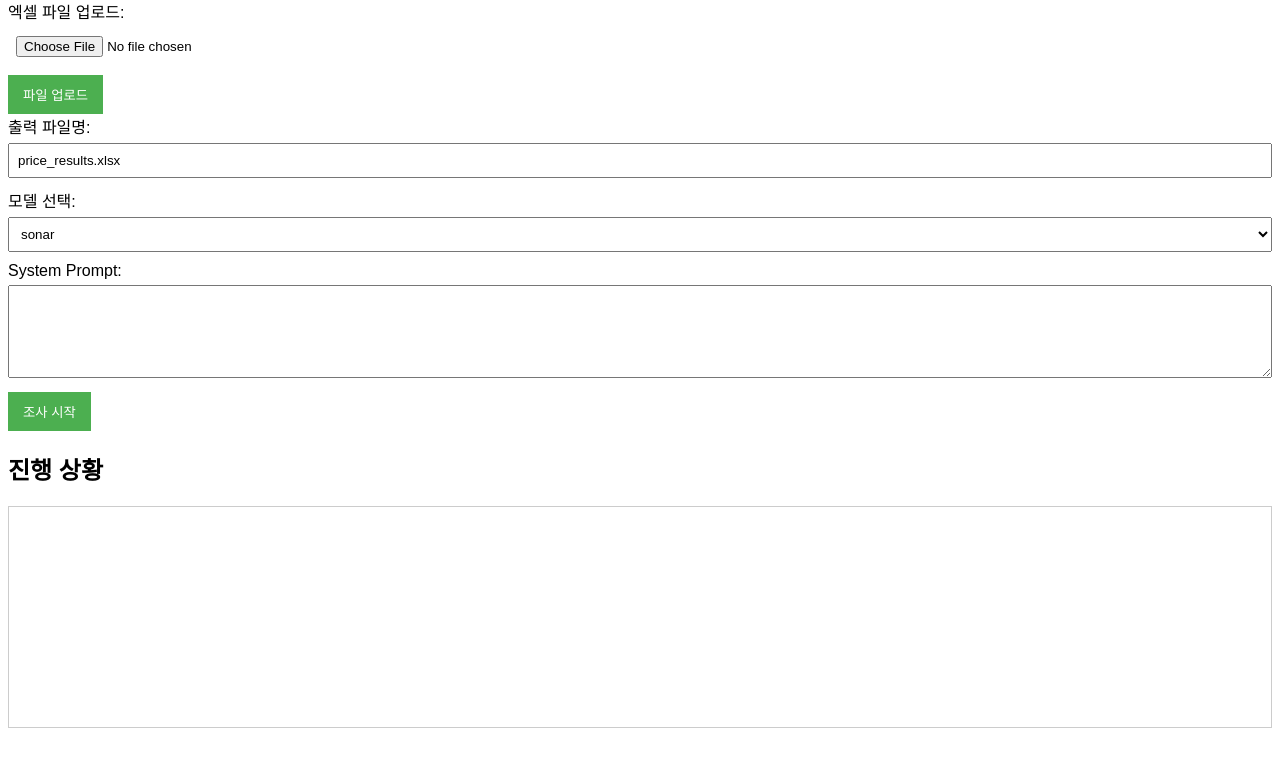
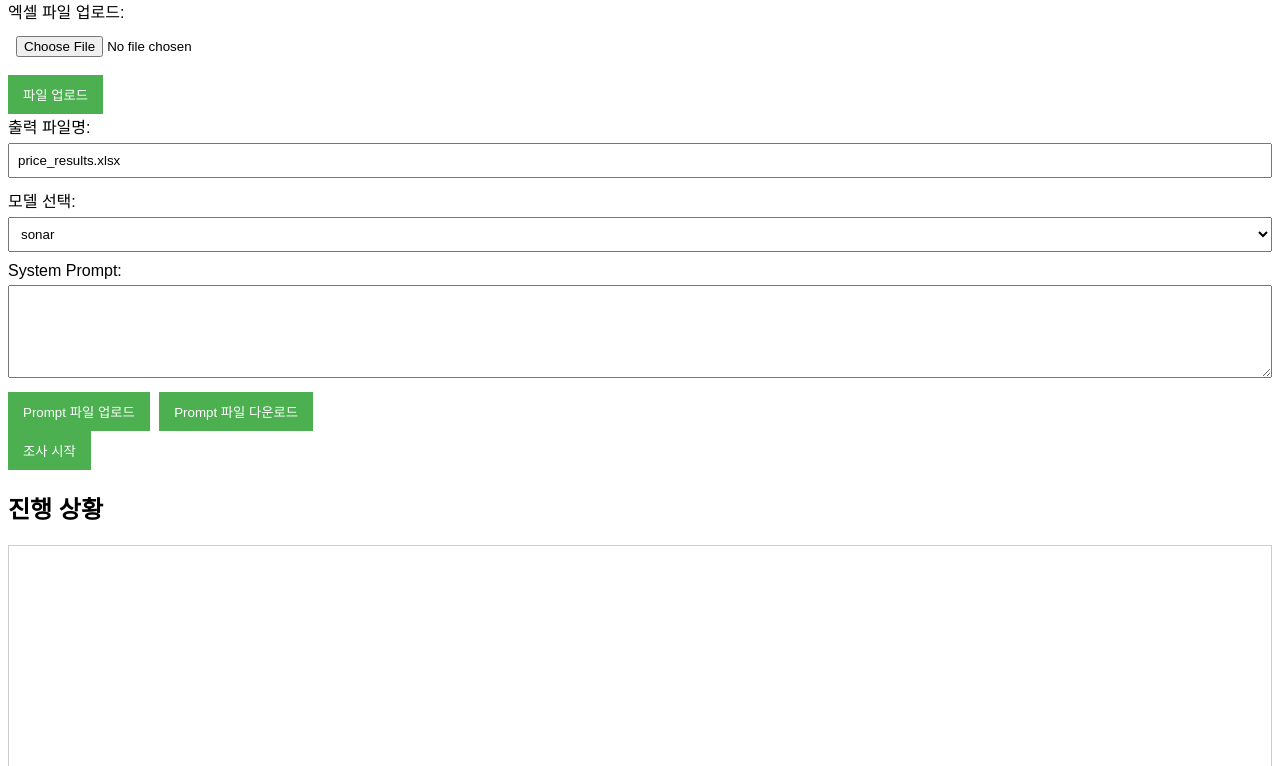
Before and after one commit to einheit7/pps_perplexity, a Flask app: page / in a window 1280 px wide. Shown: the part 90-856 px from the top of the page. Before the commit the page ends 818 px from the top, so only its background shows below. Run offline with Flask 3, Linux system fonts and the light colour scheme.

Commit message:
Update index.html

```diff
--- a/templates/index.html
+++ b/templates/index.html
@@ -31,18 +31,22 @@
         <label for="system_prompt">System Prompt:</label>
         <textarea name="system_prompt" id="system_prompt" rows="5" cols="60"></textarea><br>
 
+        <!-- System Prompt 업로드/다운로드 버튼 -->
+        <button type="button" onclick="uploadPromptFile()">Prompt 파일 업로드</button>
+        <button type="button" onclick="downloadPromptFile()">Prompt 파일 다운로드</button>
+    </form>
 
-    </form>
     <button type="button" onclick="startSearch()">조사 시작</button>
-     <button id="download-btn" style="display: none;">결과 파일 다운로드</button>
+    <button id="download-btn" style="display: none;">결과 파일 다운로드</button>
 
     <h2>진행 상황</h2>
     <pre id="logArea"></pre>
 
     <script>
-        let filePath = null; // 업로드된 파일 경로 저장
+        let filePath = null;
 
         function uploadFile() {
+            // ... (이전 코드와 동일) ...
             let formData = new FormData();
             let fileInput = document.getElementById("fileInput");
             formData.append("file", fileInput.files[0]);
@@ -54,13 +58,14 @@
             .then(response => response.json())
             .then(data => {
                 alert(data.message);
-                filePath = data.file_path; // 서버에서 반환한 파일 경로 저장
+                filePath = data.file_path; // 서버에서 반환된 파일 경로 저장
             })
             .catch(error => alert("오류 발생: " + error));
         }
 
         function startSearch() {
-            if (!filePath) {
+            // ... (이전 코드와 동일) ...
+             if (!filePath) {
                 alert("먼저 파일을 업로드해주세요.");
                 return;
             }
@@ -90,14 +95,15 @@
         }
 
         function startLogStreaming() {
+            // ... (이전 코드와 동일) ...
             const logArea = document.getElementById("logArea");
             logArea.innerHTML = "검색 진행 중...\n";
 
-            const eventSource = new EventSource('/logs'); // SSE 연결
+            const eventSource = new EventSource('/logs');
 
             eventSource.onmessage = function(event) {
-                logArea.innerHTML += event.data;  // 로그 메시지 추가
-                logArea.scrollTop = logArea.scrollHeight; // 스크롤 맨 아래로
+                logArea.innerHTML += event.data;
+                logArea.scrollTop = logArea.scrollHeight;
             };
 
             eventSource.onerror = function(event) {
@@ -105,10 +111,39 @@
                 eventSource.close();
             };
         }
+        // system prompt 업로드
+        function uploadPromptFile() {
+            let formData = new FormData();
+            let promptFileInput = document.getElementById("promptFileInput"); // id 변경
+            formData.append("prompt_file", promptFileInput.files[0]);
+
+            fetch('/upload_prompt', {
+                method: 'POST',
+                body: formData
+            })
+            .then(response => response.json())
+            .then(data => {
+                if (data.error) {
+                    alert("Prompt 파일 업로드 오류: " + data.error);
+                } else {
+                    document.getElementById("system_prompt").value = data.prompt;
+                    alert(data.message);
+                }
+            })
+            .catch(error => alert("Prompt 파일 업로드 오류: " + error));
+        }
+
+        // system prompt 다운로드
+        function downloadPromptFile() {
+            const systemPrompt = document.getElementById("system_prompt").value;
+            // encodeURIComponent 불필요 (이미 텍스트)
+            window.location.href = `/download_prompt?prompt_content=${systemPrompt}`;
+        }
 
         document.getElementById("download-btn").addEventListener("click", function() {
             window.location.href = "/download";
         });
     </script>
+    <input type="file" id="promptFileInput" accept=".txt" style="display: none;">
 </body>
 </html>
```
